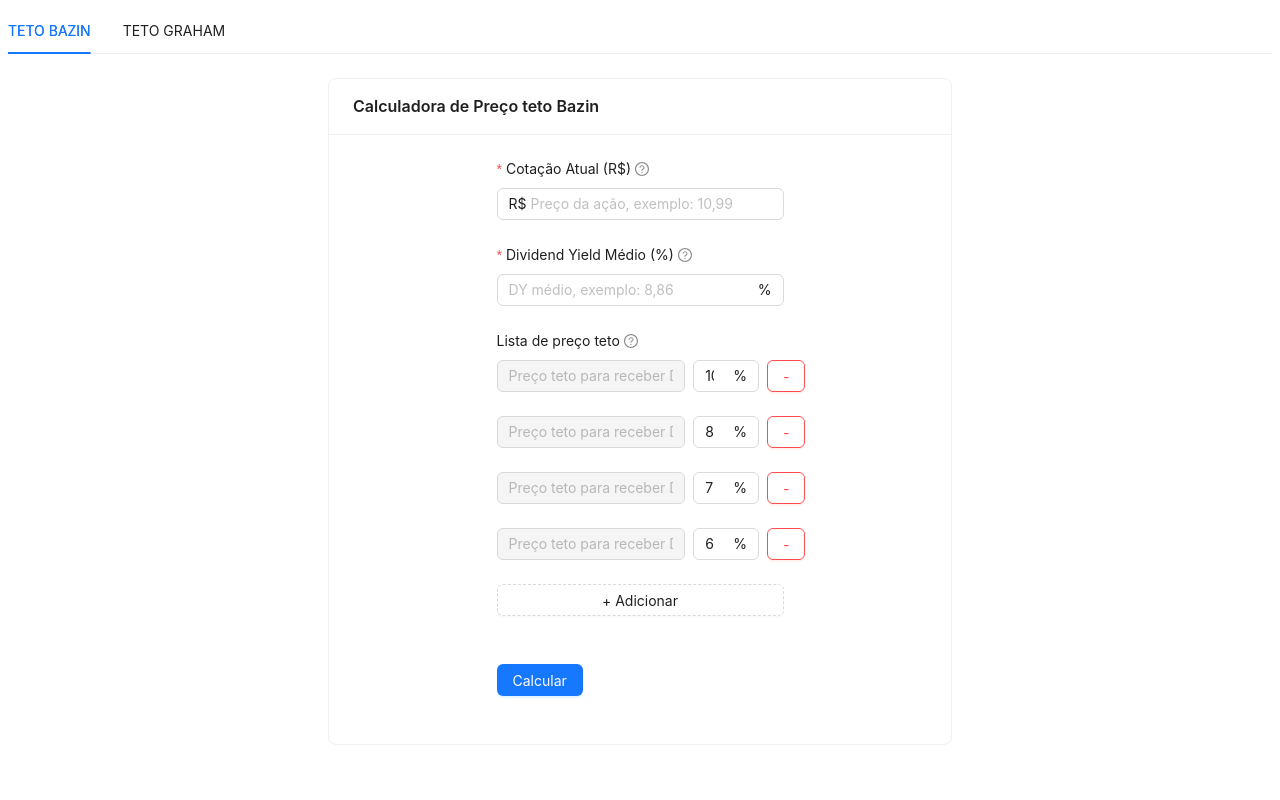
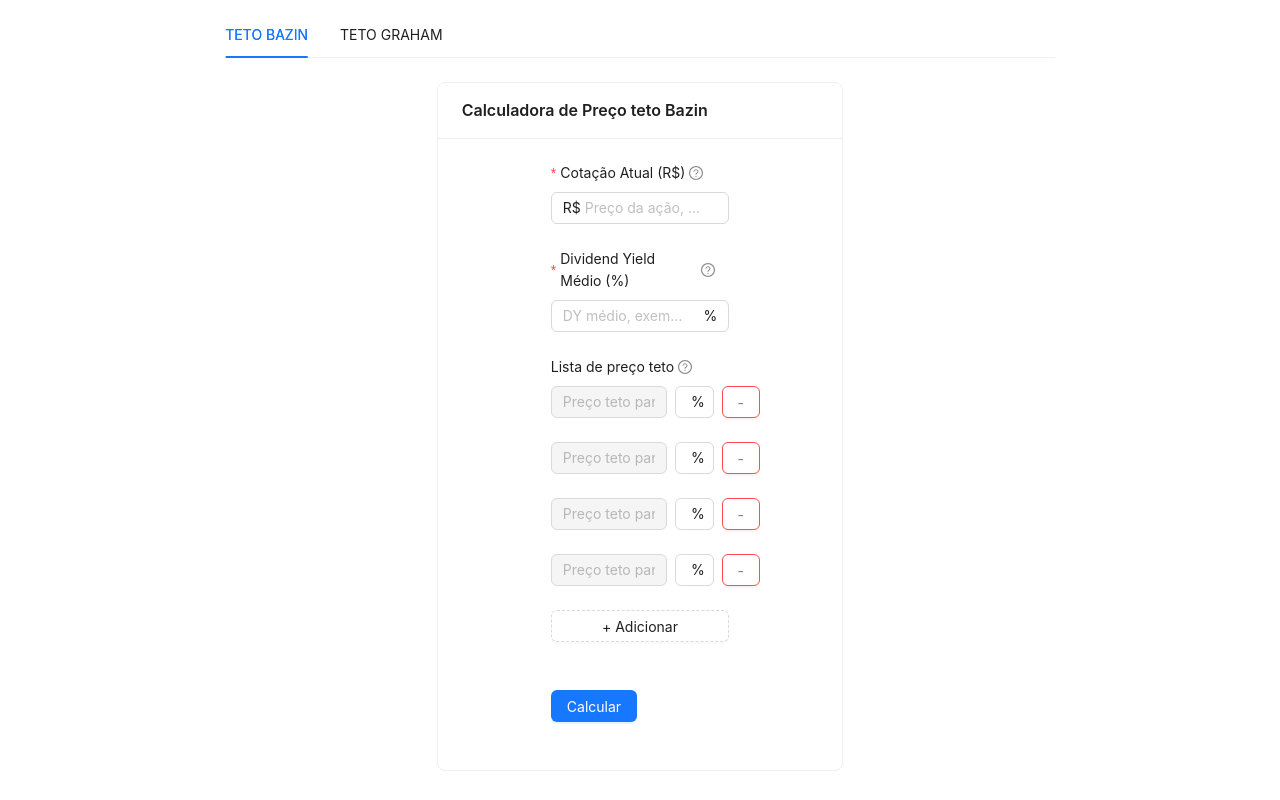
Before and after one commit to wesleyangeli/valuation-calc, a Next.js app: page / in a window 1280 px wide. Built offline with nearby package versions, Linux system fonts and the light colour scheme.

Commit message:
style: espacamento tab

```diff
--- a/src/pages/index.tsx
+++ b/src/pages/index.tsx
@@ -1,6 +1,6 @@
 import React from "react";
 import { FormBazin } from "@/components/FormBazin";
-import { Tabs, TabsProps } from "antd";
+import { Col, Row, Tabs, TabsProps } from "antd";
 import { v4 as uuid } from "uuid";
 import { FormGraham } from "@/components/FormGraham";
 
@@ -19,8 +19,10 @@ const items: TabsProps["items"] = [
 
 export default function Home() {
   return (
-    <>
-      <Tabs items={items} style={{ minHeight: "100vh", padding: 8 }} />
-    </>
+    <Row gutter={[24, 24]} style={{ padding: 12 }} justify={"center"}>
+      <Col xs={24} sm={24} md={22} lg={16} xl={16}>
+        <Tabs items={items} />
+      </Col>
+    </Row>
   );
 }
```
